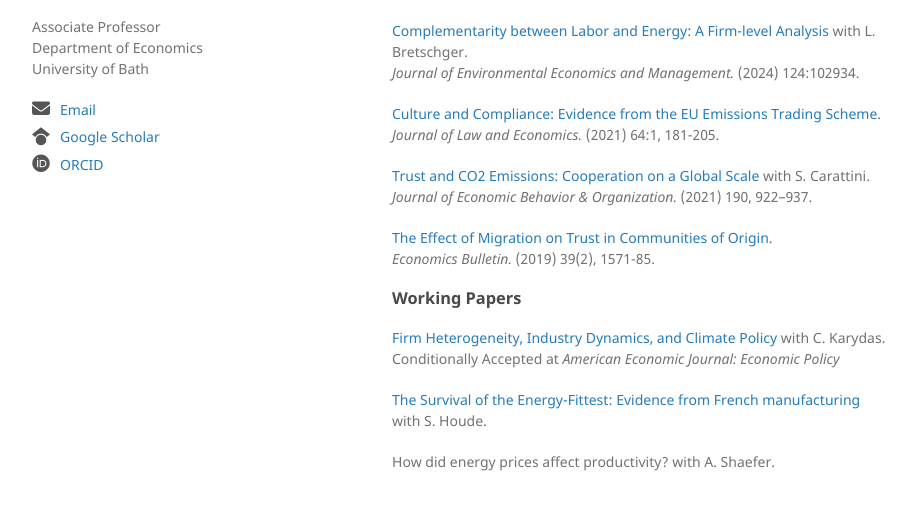
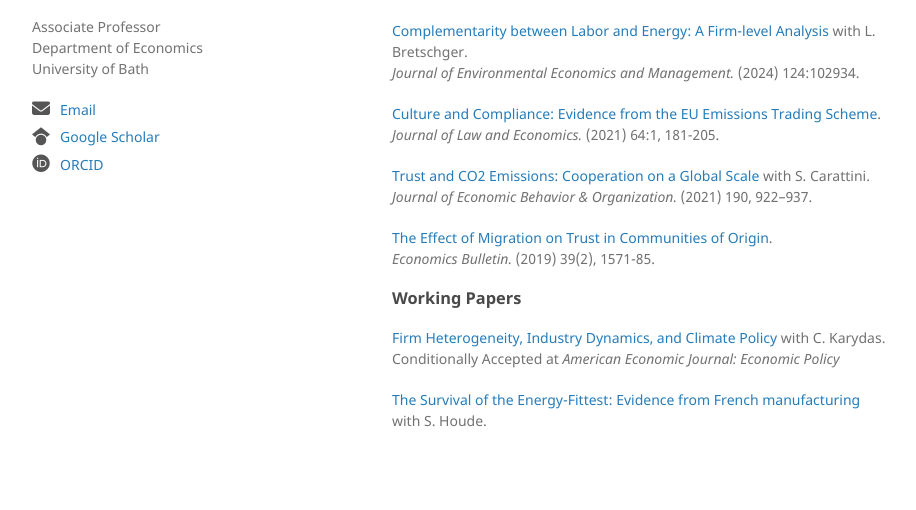
Before and after one commit to arajo8889/arajo8889.github.io, a Jekyll site: the page built from index.md, in a window 1280 px wide and 925 px high, cut to the strip 383-893 px from the top of the window. Shown: the whole strip, without its empty margins (178-1094 px from the left). Built offline with Jekyll 4.4.1, drawn with Linux system fonts in a browser that asks for light colours; our own code applies the rules of GitHub Pages for plain Markdown files.

Commit message:
Update index.md

```diff
--- a/index.md
+++ b/index.md
@@ -36,5 +36,3 @@ _Economics Bulletin._ (2019) 39(2), 1571-85.
 Conditionally Accepted at _American Economic Journal: Economic Policy_
 
 [The Survival of the Energy-Fittest: Evidence from French manufacturing](https://www.dropbox.com/scl/fi/mkdnif1rjs4r0saivfvll/cesifo1_wp12695.pdf?rlkey=tghakkuim23mai5qo091ca2rc&dl=0) with S. Houde.<br>
-
-How did energy prices affect productivity? with A. Shaefer.
```
